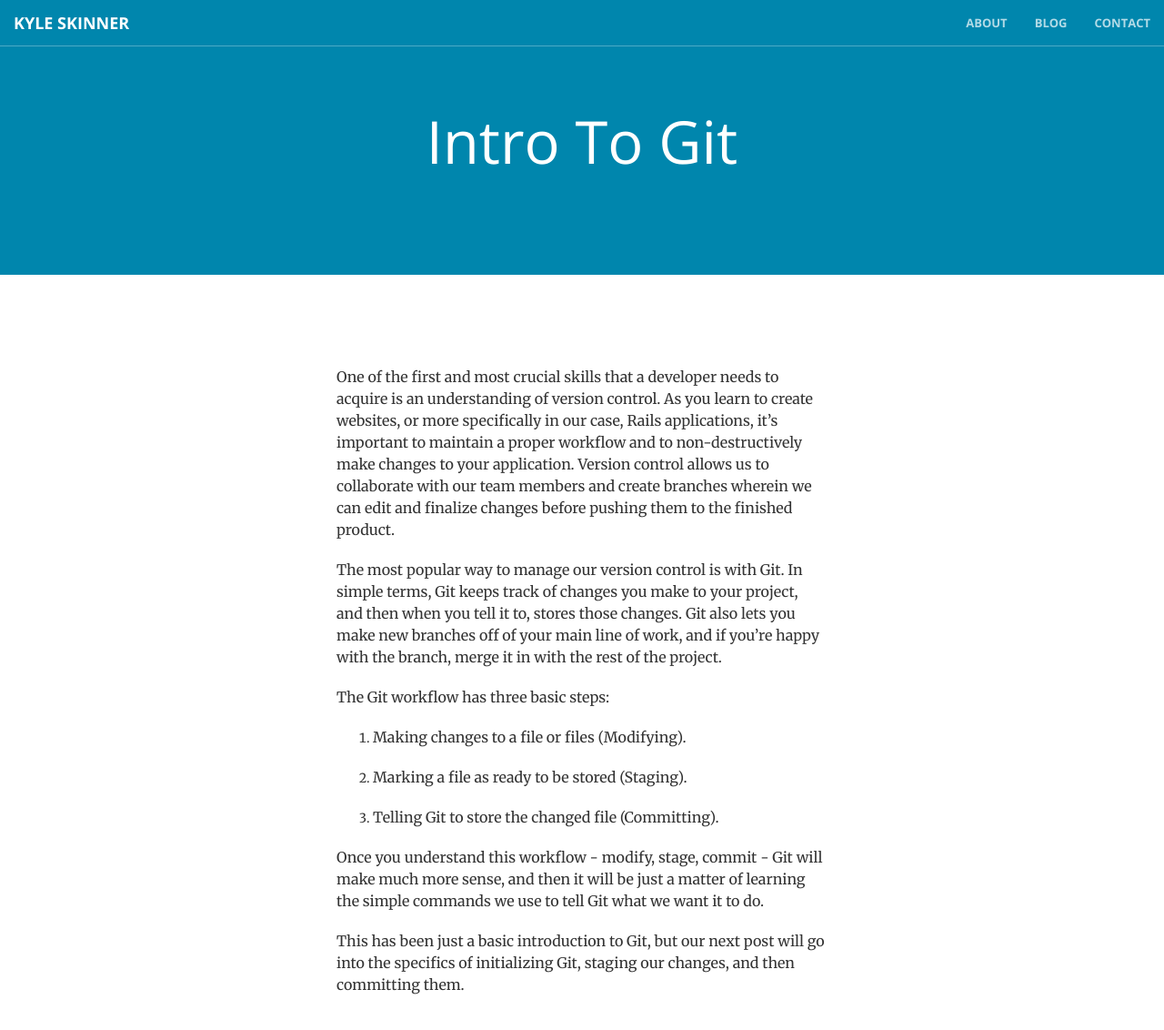
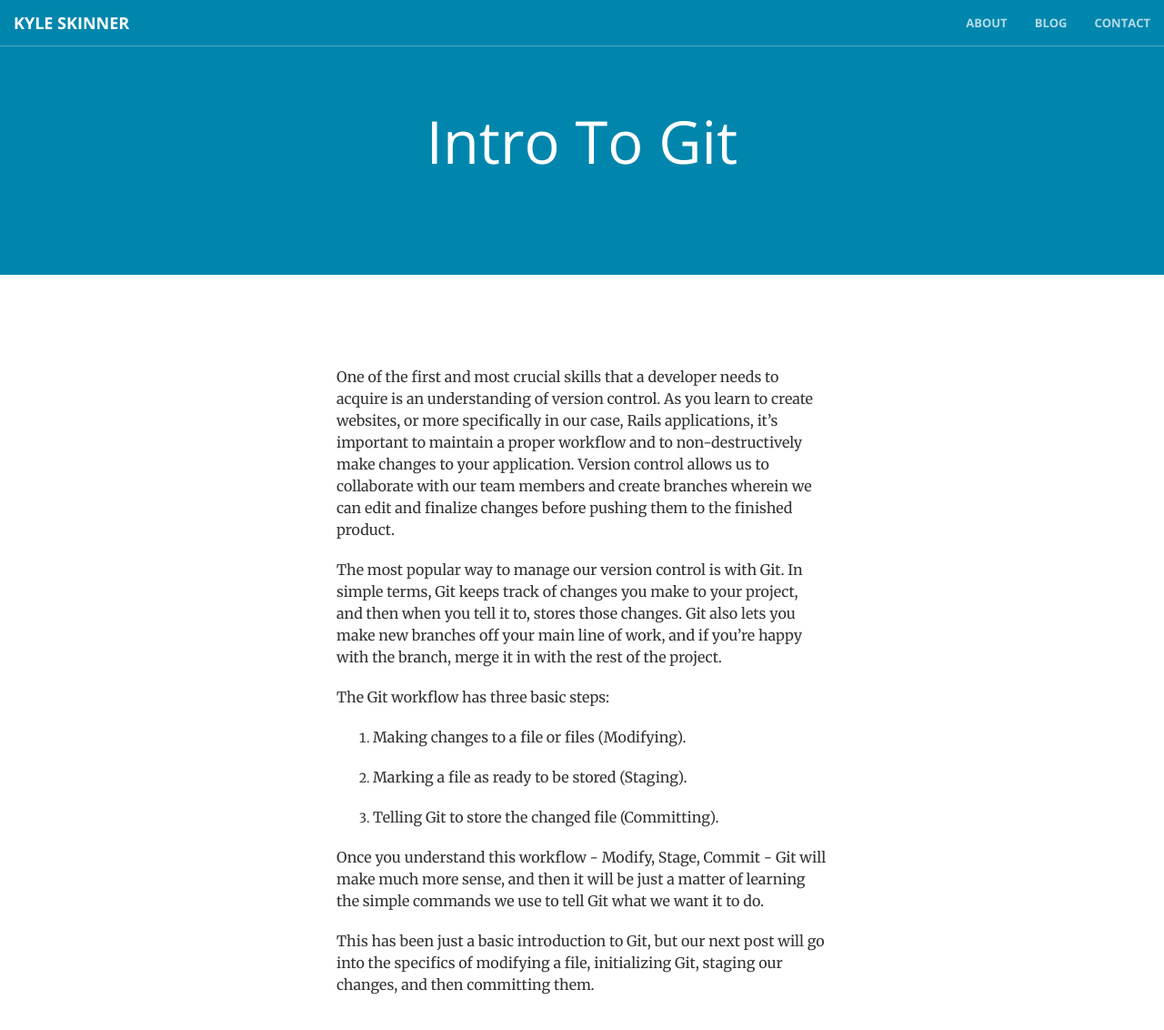
Before and after one commit to kyleskin/kyleskin.github.io, a Jekyll site: the page built from _posts/2016-02-09-intro-to-git.md, in a window 1280 px wide and 1214 px high. Shown: the top 1132 px of the window at 91% size. Built offline with Jekyll 4.4.1, drawn with Linux system fonts in a browser that asks for light colours.

Commit message:
Git part two post

```diff
--- a/_layouts/post.html
+++ b/_layouts/post.html
@@ -11,6 +11,7 @@
   <div class="container">
     <div class="col-md-6 col-md-offset-3">
       {{ content }}
+
     </div>
   </div>
 </section>
--- a/_posts/2016-02-09-intro-to-git.md
+++ b/_posts/2016-02-09-intro-to-git.md
@@ -5,7 +5,7 @@
 
 One of the first and most crucial skills that a developer needs to acquire is an understanding of version control.  As you learn to create websites, or more specifically in our case, Rails applications, it's important to maintain a proper workflow and to non-destructively make changes to your application.  Version control allows us to collaborate with our team members and create branches wherein we can edit and finalize changes before pushing them to the finished product.
 
-The most popular way to manage our version control is with Git.  In simple terms, Git keeps track of changes you make to your project, and then when you tell it to, stores those changes.  Git also lets you make new branches off of your main line of work, and if you're happy with the branch, merge it in with the rest of the project.
+The most popular way to manage our version control is with Git.  In simple terms, Git keeps track of changes you make to your project, and then when you tell it to, stores those changes.  Git also lets you make new branches off your main line of work, and if you're happy with the branch, merge it in with the rest of the project.
 
 The Git workflow has three basic steps:
 
@@ -15,6 +15,6 @@
 
 3. Telling Git to store the changed file (Committing).
 
-Once you understand this workflow - modify, stage, commit - Git will make much more sense, and then it will be just a matter of learning the simple commands we use to tell Git what we want it to do.
+Once you understand this workflow - Modify, Stage, Commit - Git will make much more sense, and then it will be just a matter of learning the simple commands we use to tell Git what we want it to do.
 
-This has been just a basic introduction to Git, but our next post will go into the specifics of initializing Git, staging our changes, and then committing them.
+This has been just a basic introduction to Git, but our next post will go into the specifics of modifying a file, initializing Git, staging our changes, and then committing them.
--- a/css/creative.css
+++ b/css/creative.css
@@ -25,7 +25,7 @@
 }
 
 a {
-    color: white;
+    color: #0086AD;
     -webkit-transition: all .35s;
     -moz-transition: all .35s;
     transition: all .35s;
```
Also changed, not shown: _posts/2016-02-16-git-part-two.md (added, +90 -0 lines).
